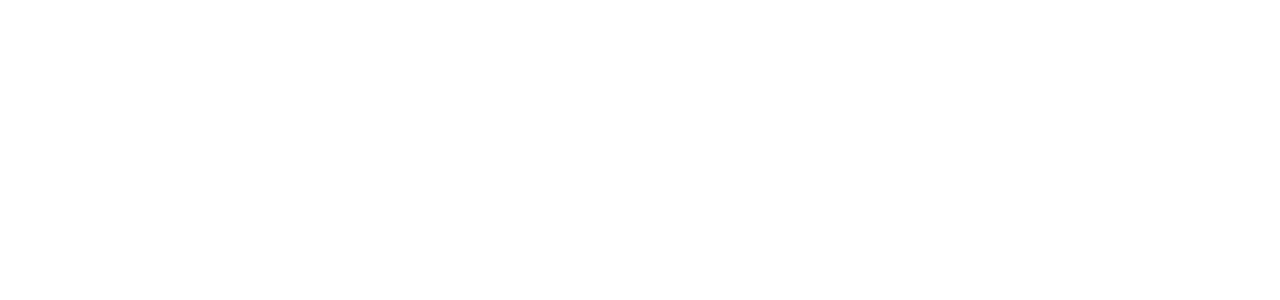
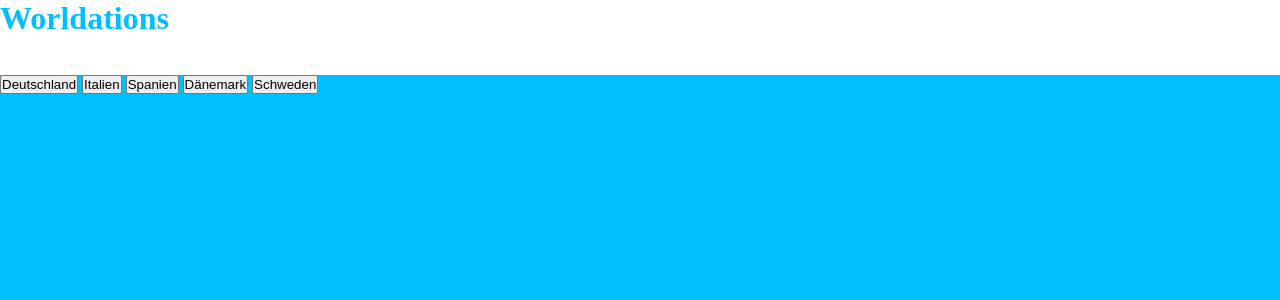
Before and after one commit to juweske/Worldations, a PHP site: page / in a window 1280 px wide. Before the commit the part shown is empty. Shown: the top 300 px of the page. Run offline with PHP 8.4, Linux system fonts and the light colour scheme.

Commit message:
buttons für 5 länder

```diff
--- a/index.html
+++ b/index.html
@@ -1,3 +1,27 @@
 <!DOCTYPE html>
 <html>
+    <head>
+    <link href="main.css" rel="stylesheet" type="text/css">
+    <title>Worldations</title>
+    <meta charset="utf-8">
+    </head>
+    <body>
+    <div id="header">
+    <h1>Worldations</h1>
+    </div>
+<!--Europa-->
+    <button id="de">Deutschland</button>
+    <button id="it">Italien</button>
+    <button id="es">Spanien</button>
+    <button id="dk">Dänemark</button>
+    <button id="se">Schweden</button>
+
+
+
+
+      <script src="worldations.js" type="text/javascript"></script>
+    </body>
+
+
+
 </html>
--- a/main.css
+++ b/main.css
@@ -1,6 +1,16 @@
+*,head,body{padding:0;
+margin:0;}
 body{
-	height: 100%;
-	width: 100%;
-	background-color: white;
+	background-color: deepskyblue;
 	color: deepskyblue;
+
 }
+
+#header{
+    width: 100%;
+    height: 75px;
+    background-color: white;
+
+
+
+}
```
